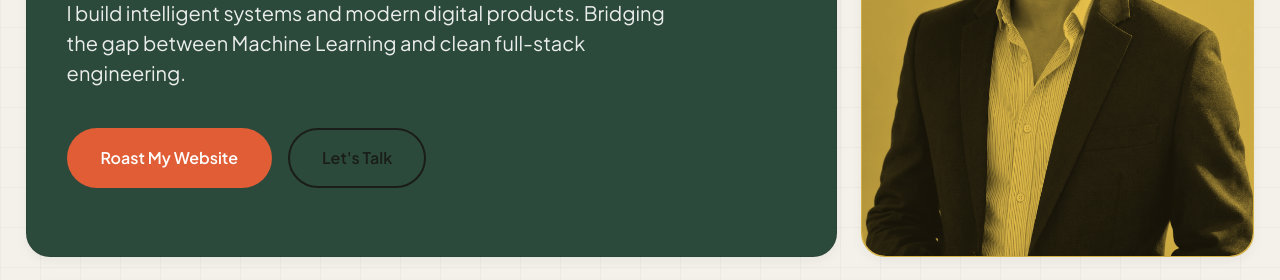
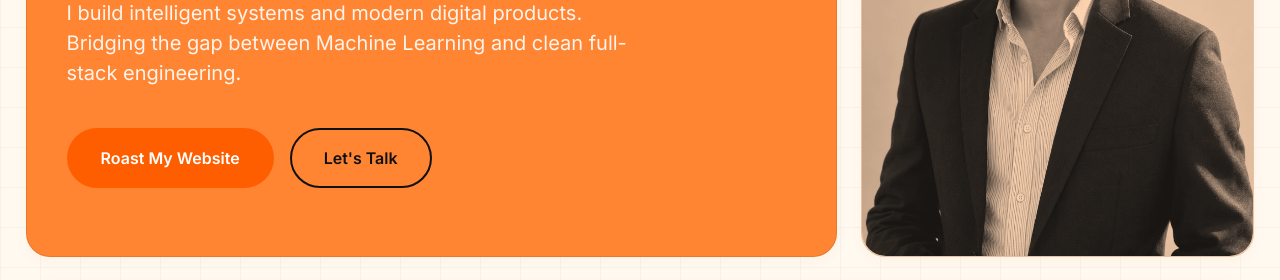
Before and after one commit to Hafiznapster/Portfolio1, a plain HTML site: page index.html in a window 1280 px wide. Shown: the part 293-573 px from the top of the page. Drawn offline with nearby package versions, Linux system fonts and the light colour scheme.

Commit message:
style: update design system with new orange color palette and typography stack

```diff
--- a/style.css
+++ b/style.css
@@ -3,27 +3,28 @@
    Editorial Bento Box Design System
    ============================================ */
 
-@import url('https://fonts.googleapis.com/css2?family=Instrument+Serif:ital@0;1&family=Plus+Jakarta+Sans:wght@400;500;600;700;800&family=JetBrains+Mono:wght@400&display=swap');
+@import url('https://fonts.googleapis.com/css2?family=Space+Grotesk:wght@400;500;600;700&family=Inter:wght@400;500;600&family=JetBrains+Mono:wght@400&display=swap');
 
 /* --- DESIGN TOKENS --- */
 :root {
-  /* Colors - Editorial Warm Palette */
-  --bg-primary: #F4F1EB; /* Cream/Beige */
+  /* Colors - Orange & Off-White Palette */
+  --bg-primary: #FFF9F0; /* Off-White */
   --bg-card: #FFFFFF;
-  --text-primary: #1A1D1A; /* Charcoal */
-  --text-secondary: #5A5D5A;
-  --accent-main: #E05D36; /* Terracotta Orange */
-  --accent-secondary: #2C4A3B; /* Forest Green */
-  --accent-tertiary: #E8C14B; /* Muted Yellow */
+  --text-primary: #111111; /* Stark Black */
+  --text-secondary: #555555;
+  --accent-main: #FF5E00; /* Vibrant Orange */
+  --accent-secondary: #FF8533; /* Soft Orange */
+  --accent-tertiary: #FFD6B3; /* Pale Orange */
 
-  --border-color: rgba(26, 29, 26, 0.1);
-  --border-strong: rgba(26, 29, 26, 0.9);
-  --shadow-sm: 0 4px 12px rgba(0,0,0,0.05);
-  --shadow-md: 0 8px 24px rgba(0,0,0,0.08);
+  --border-color: rgba(17, 17, 17, 0.1);
+  --border-strong: rgba(17, 17, 17, 0.9);
+  --shadow-sm: 0 4px 12px rgba(255, 94, 0, 0.05);
+  --shadow-md: 0 8px 24px rgba(255, 94, 0, 0.1);
 
   /* Typography */
-  --font-sans: 'Plus Jakarta Sans', sans-serif;
-  --font-serif: 'Instrument Serif', serif;
+  --font-sans: 'Inter', sans-serif;
+  --font-heading: 'Space Grotesk', sans-serif;
+  --font-serif: 'Space Grotesk', sans-serif; /* Reusing heading font for places that had serif */
   --font-mono: 'JetBrains Mono', monospace;
 
   /* Spacing */
```
